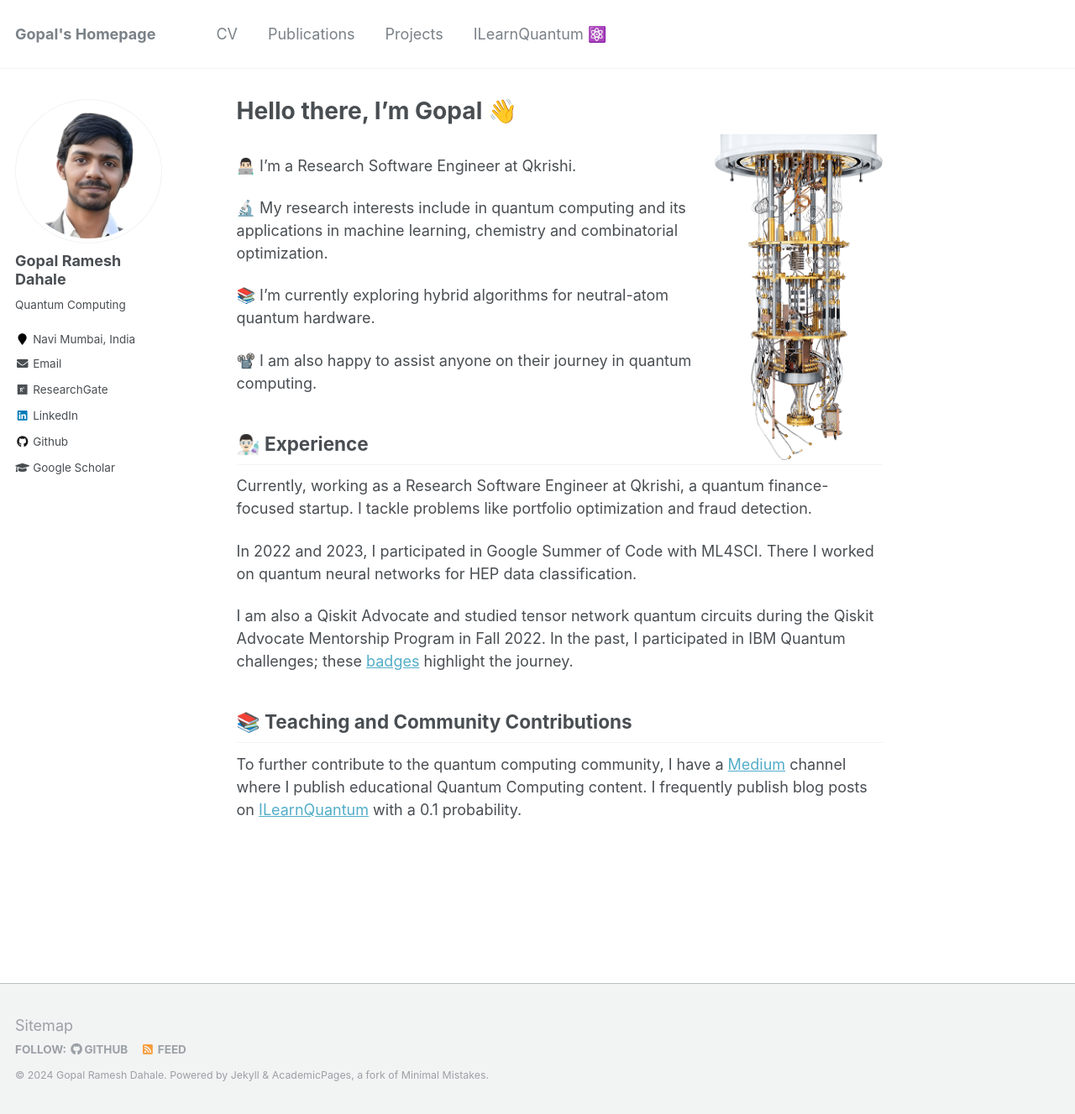
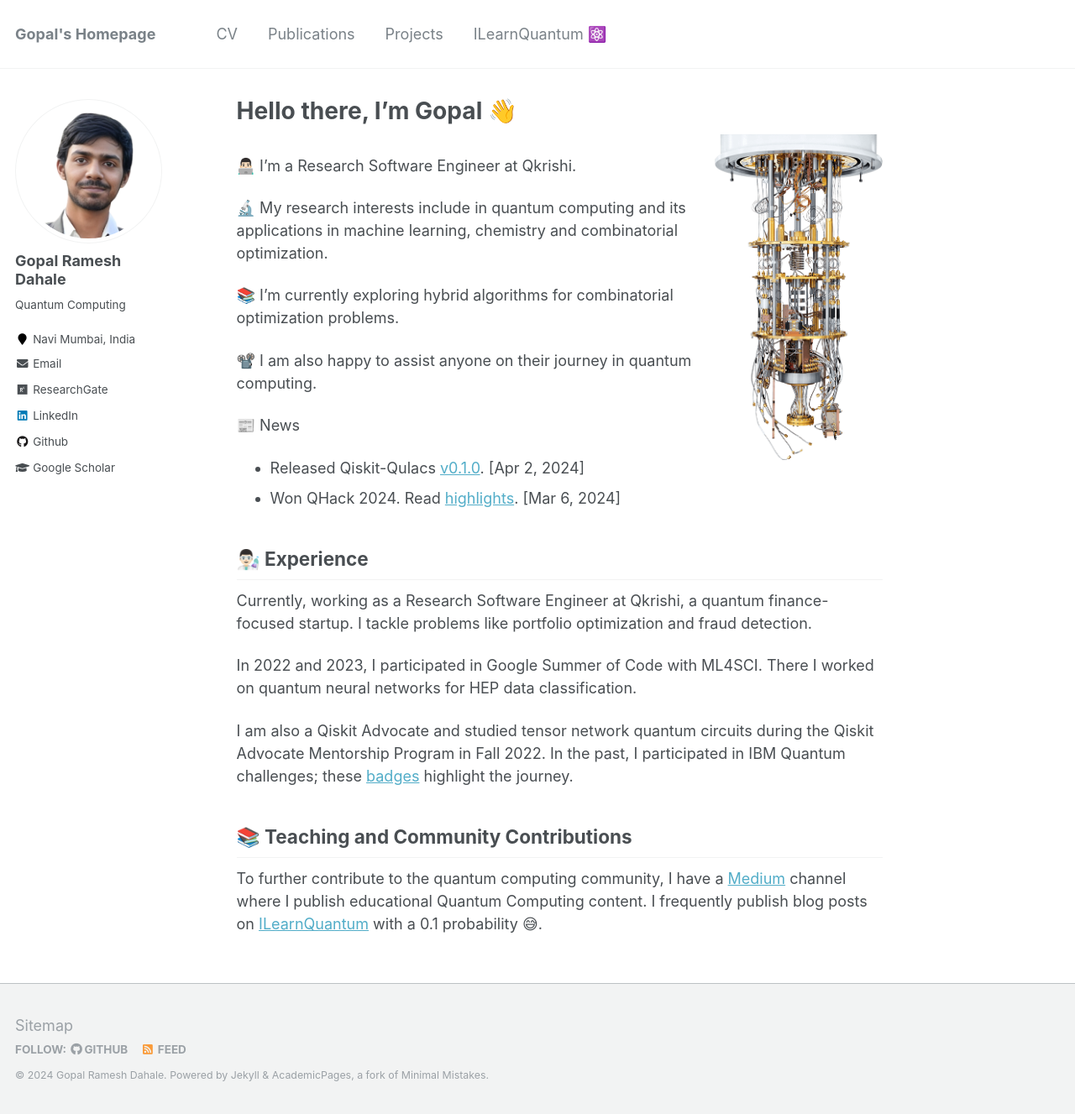
Before and after one commit to Gopal-Dahale/Gopal-Dahale.github.io, a Jekyll site: the page built from _pages/about.md, in a window 1280 px wide and 1327 px high. Shown: the whole window at 84% size. Built offline with Jekyll 4.4.1, drawn with Linux system fonts in a browser that asks for light colours.

Commit message:
Updated description and added news

```diff
--- a/_pages/about.md
+++ b/_pages/about.md
@@ -14,9 +14,14 @@ redirect_from:
 
 🔬 My research interests include in quantum computing and its applications in machine learning, chemistry and combinatorial optimization.
 
-📚 I’m currently exploring hybrid algorithms for neutral-atom quantum hardware.
+📚 I’m currently exploring hybrid algorithms for combinatorial optimization problems.
 
 📽️ I am also happy to assist anyone on their journey in quantum computing.
+
+📰 News
+
+- Released Qiskit-Qulacs [v0.1.0](https://github.com/Gopal-Dahale/qiskit-qulacs/releases/tag/v0.1.0). [Apr 2, 2024]
+- Won QHack 2024. Read [highlights](https://pennylane.ai/blog/2024/03/qhack-2024-highlights/). [Mar 6, 2024]
 
 ## 👨🏻‍🔬 Experience
 
@@ -28,4 +33,4 @@ I am also a Qiskit Advocate and studied tensor network quantum circuits during t
 
 ## 📚 Teaching and Community Contributions
 
-To further contribute to the quantum computing community, I have a [Medium](https://medium.com/@dahalegopal27) channel where I publish educational Quantum Computing content. I frequently publish blog posts on [ILearnQuantum](https://gopal-dahale.github.io/ILearnQuantum/) with a 0.1 probability.
+To further contribute to the quantum computing community, I have a [Medium](https://medium.com/@dahalegopal27) channel where I publish educational Quantum Computing content. I frequently publish blog posts on [ILearnQuantum](https://gopal-dahale.github.io/ILearnQuantum/) with a 0.1 probability 😅.
```
